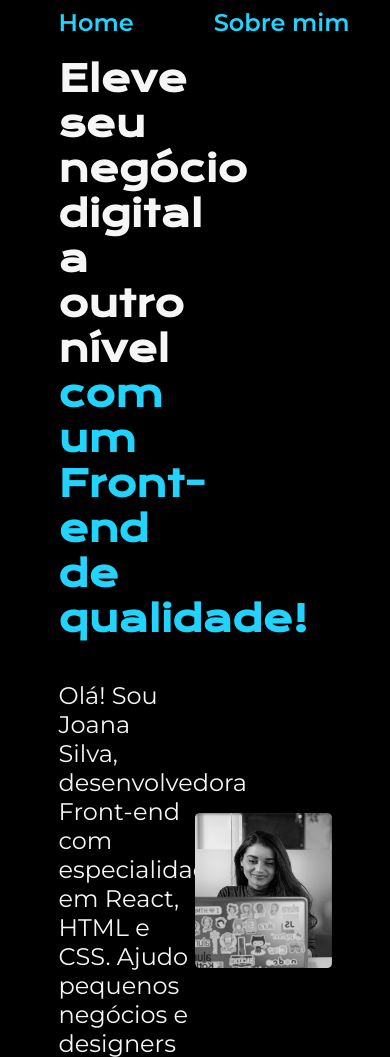
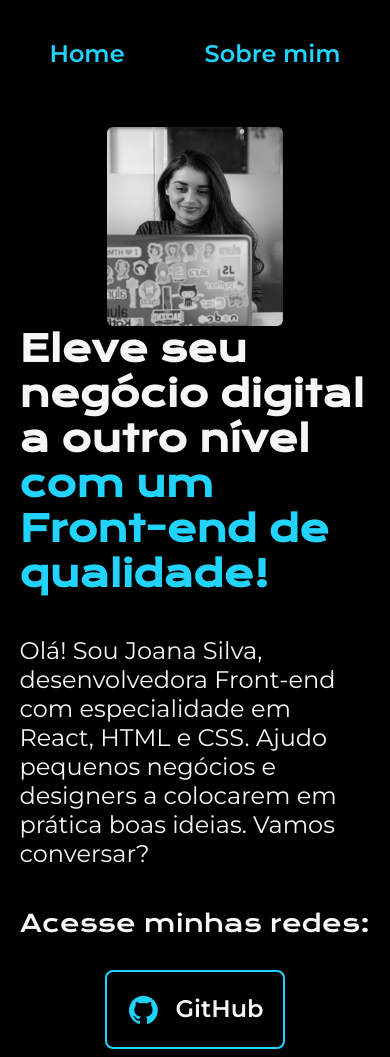
Before and after one commit to lndsilva/projeto_portfolio_pos_fs, a plain HTML site: page index.html in a window 390 px wide. Shown: the top 1057 px of the page. Drawn offline with nearby package versions, Linux system fonts and the light colour scheme.

Commit message:
trabalhando responsividade

```diff
--- a/styles/style.css
+++ b/styles/style.css
@@ -14,6 +14,7 @@
     margin: 0;
     padding: 0;
 }
+
 body {
 
     box-sizing: border-box;
@@ -37,6 +38,7 @@ body {
     color: var(--cor-tercearia);
     text-decoration: none;
 }
+
 .apresentacao {
     padding: 5% 15%;
     display: flex;
@@ -100,7 +102,7 @@ body {
     background-color: var(--cor-hover);
 }
 
-.apresentacao__imagem{
+.apresentacao__imagem {
     width: 50%;
 }
 
@@ -113,3 +115,20 @@ body {
     font-size: 1.5rem;
     font-weight: 400;
 }
+
+@media (max-width: 1200px) {
+    .cabecalho{
+        padding: 10%;
+    }
+    .cabecalho__menu{
+        justify-content: center;
+    }
+    .apresentacao {
+        flex-direction: column-reverse;
+        padding: 5%;
+    }
+    .apresentacao__conteudo{
+        width: auto;
+    }
+
+}
```
